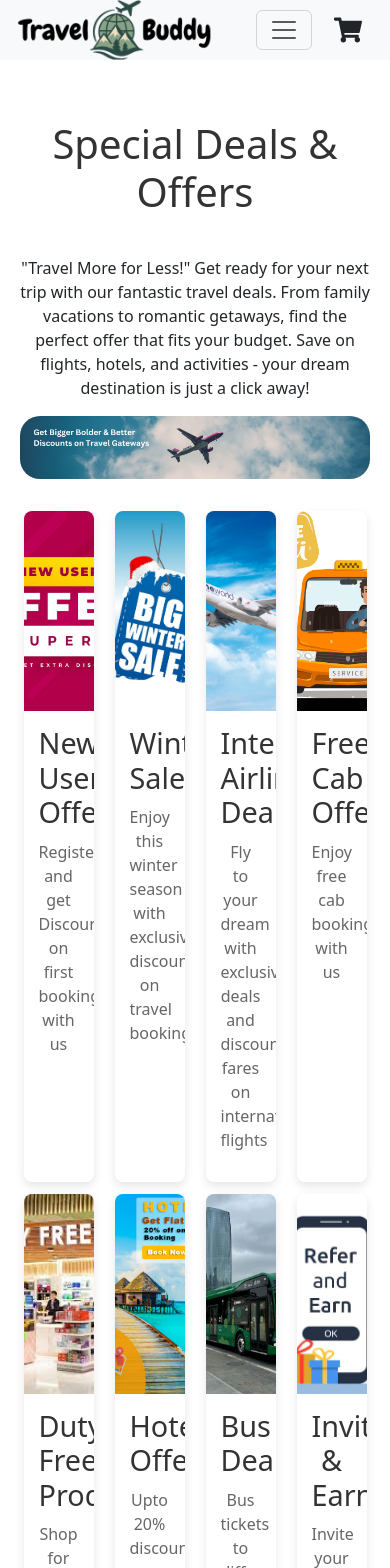
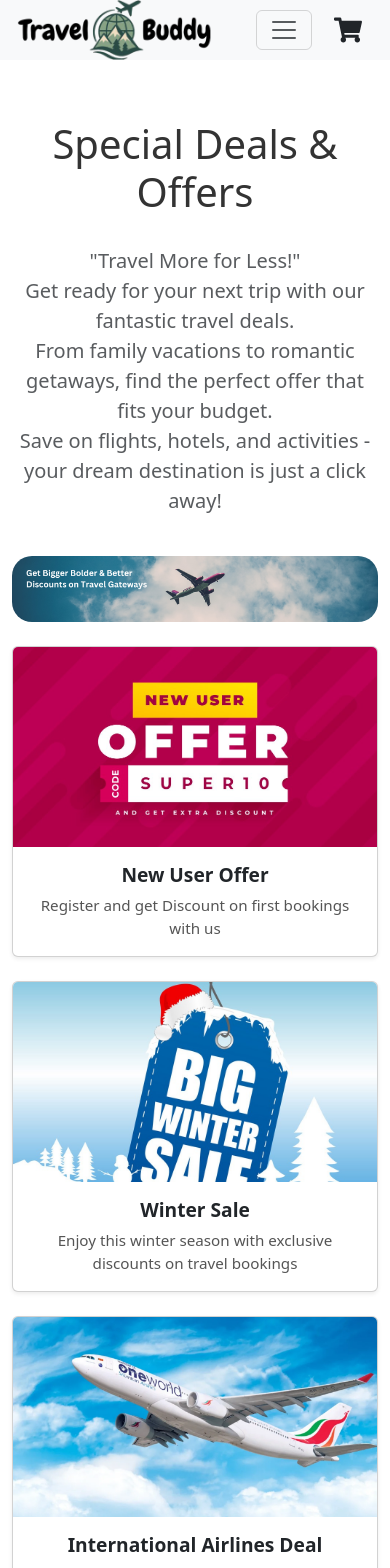
Before and after one commit to jashandeep321/TravelBuddy, a React (Create React App) app in the folder Frontend/: page /deals in a window 390 px wide. Shown: the top 1568 px of the page. Built offline with nearby package versions, Linux system fonts and the light colour scheme.

Commit message:
deals responsive

```diff
--- a/Frontend/src/Components/Deals.css
+++ b/Frontend/src/Components/Deals.css
@@ -1,4 +1,4 @@
-
+/*
 .deals-page {
     padding: 60px 20px;
     text-align: center;
@@ -62,4 +62,48 @@
     object-fit: cover;
     margin-bottom: 8%;
     border-radius: 20px;
-  }
+  } */
+
+
+  .deals-page {
+  padding: 60px 15px;
+  text-align: center;
+}
+
+.deals-heading {
+  font-size: 2.5rem;
+  color: #333;
+  margin-bottom: 30px;
+}
+
+.offer-card {
+  border-radius: 10px;
+  transition: transform 0.3s ease-in-out;
+}
+
+.offer-card:hover {
+  transform: translateY(-8px);
+}
+
+.offer-image {
+  height: 200px;
+  object-fit: cover;
+}
+
+.offer-title {
+  font-size: 1.2rem;
+  font-weight: bold;
+  color: #333;
+}
+
+.offer-description {
+  font-size: 0.95rem;
+  color: #555;
+}
+
+.dealimage {
+  width: 100%;
+  max-height: 300px;
+  object-fit: cover;
+  border-radius: 20px;
+}
--- a/Frontend/src/Components/Deals.js
+++ b/Frontend/src/Components/Deals.js
@@ -1,3 +1,102 @@
+// import React from 'react';
+// import './Deals.css';
+
+// import newuser from './images/destination-Img/newuser.jpg';
+// import winter from './images/destination-Img/winter.jpg';
+// import airline from './images/destination-Img/airline.webp';
+// import cab from './images/destination-Img/cab.jpg';
+// import dutyfree from './images/destination-Img/dutyfree.jpg';
+// import hotel from './images/destination-Img/hotel.jpg';
+// import bus from './images/destination-Img/bus.jpg';
+// import refer from './images/destination-Img/refer.webp';
+// import Footer from "./Footer";
+// import dealimage from './images/destination-Img/deel.png'
+
+// const Deals = () => {
+//   const offers = [
+//     {
+//       id: 1,
+//       title: 'New User Offer',
+//       description: 'Register and get Discount on first bookings with us',
+//       imageUrl: newuser,
+//     },
+//     {
+//       id: 2,
+//       title: 'Winter Sale',
+//       description: 'Enjoy this winter season with exclusive discounts on travel bookings',
+//       imageUrl: winter,
+//     },
+//     {
+//       id: 3,
+//       title: 'International Airlines Deal',
+//       description: 'Fly to your dream with exclusive deals and discounted fares on international flights',
+//       imageUrl: airline,
+//     },
+//     {
+//       id: 4,
+//       title: 'Free Cab Offer',
+//       description: 'Enjoy free cab bookings with us',
+//       imageUrl: cab,
+//     },
+//     {
+//     id: 5,
+//       title: 'Duty Free Products',
+//       description: 'Shop for duty free products on selective airports with extra discounts',
+//       imageUrl: dutyfree,
+//     },
+//     {
+//       id: 6,
+//       title: 'Hotel Offer',
+//       description: 'Upto 20% discount on selected hotel booking',
+//       imageUrl: hotel,
+//     },
+//     {
+//       id: 7,
+//       title: 'Bus Deal',
+//       description: 'Bus tickets to different destinations at a discount up to Rs.500',
+//       imageUrl: bus,
+//     },
+//     {
+//       id: 8,
+//       title: 'Invite & Earn',
+//       description: 'Invite your friends & earn upto Rs.2000',
+//       imageUrl: refer,
+//     },
+//   ];
+
+//   return (
+//     <div>
+//     <div className="deals-page">
+//       <h1 className="deals-heading">Special Deals & Offers</h1>
+//       <p>"Travel More for Less!"
+// Get ready for your next trip with our fantastic travel deals.
+// From family vacations to romantic getaways, find the perfect offer that fits your budget.
+// Save on flights, hotels, and activities - your dream destination is just a click away!
+
+// </p>
+
+//       <img src={dealimage} alt="dealimage" className="dealimage" />
+
+//       <div className="offers-container">
+//         {offers.map((offer) => (
+//           <div className="offer-card" key={offer.id}>
+//             <img src={offer.imageUrl} alt={offer.title} className="offer-image" />
+//             <div className="offer-info">
+//               <h3 className="offer-title">{offer.title}</h3>
+//               <p className="offer-description">{offer.description}</p>
+//             </div>
+//           </div>
+//         ))}
+
+//       </div>
+//     </div>
+//     <Footer/>
+//     </div>
+//   );
+// };
+
+// export default Deals;
+
 import React from 'react';
 import './Deals.css';
 
@@ -10,7 +109,7 @@ import hotel from './images/destination-Img/hotel.jpg';
 import bus from './images/destination-Img/bus.jpg';
 import refer from './images/destination-Img/refer.webp';
 import Footer from "./Footer";
-import dealimage from './images/destination-Img/deel.png'
+import dealimage from './images/destination-Img/deel.png';
 
 const Deals = () => {
   const offers = [
@@ -66,31 +165,32 @@ const Deals = () => {
 
   return (
     <div>
-    <div className="deals-page">
+      <div className="container deals-page">
         <h1 className="deals-heading">Special Deals & Offers</h1>
-      <p>"Travel More for Less!"
-Get ready for your next trip with our fantastic travel deals.
-From family vacations to romantic getaways, find the perfect offer that fits your budget.
+        <p className="lead text-muted">
+          "Travel More for Less!"<br />
+          Get ready for your next trip with our fantastic travel deals.<br />
+          From family vacations to romantic getaways, find the perfect offer that fits your budget.<br />
           Save on flights, hotels, and activities - your dream destination is just a click away!
-
         </p>
 
-      <img src={dealimage} alt="dealimage" className="dealimage" />
+        <img src={dealimage} alt="dealimage" className="img-fluid dealimage my-4" />
 
-      <div className="offers-container">
+        <div className="row">
           {offers.map((offer) => (
-          <div className="offer-card" key={offer.id}>
-            <img src={offer.imageUrl} alt={offer.title} className="offer-image" />
-            <div className="offer-info">
-              <h3 className="offer-title">{offer.title}</h3>
-              <p className="offer-description">{offer.description}</p>
+            <div className="col-12 col-sm-6 col-lg-3 mb-4" key={offer.id}>
+              <div className="card h-100 shadow-sm offer-card">
+                <img src={offer.imageUrl} alt={offer.title} className="card-img-top offer-image" />
+                <div className="card-body offer-info">
+                  <h5 className="card-title offer-title">{offer.title}</h5>
+                  <p className="card-text offer-description">{offer.description}</p>
+                </div>
               </div>
             </div>
           ))}
-
         </div>
       </div>
-    <Footer/>
+      <Footer />
     </div>
   );
 };
```
Lines whose indentation alone changed are shown as unchanged.
